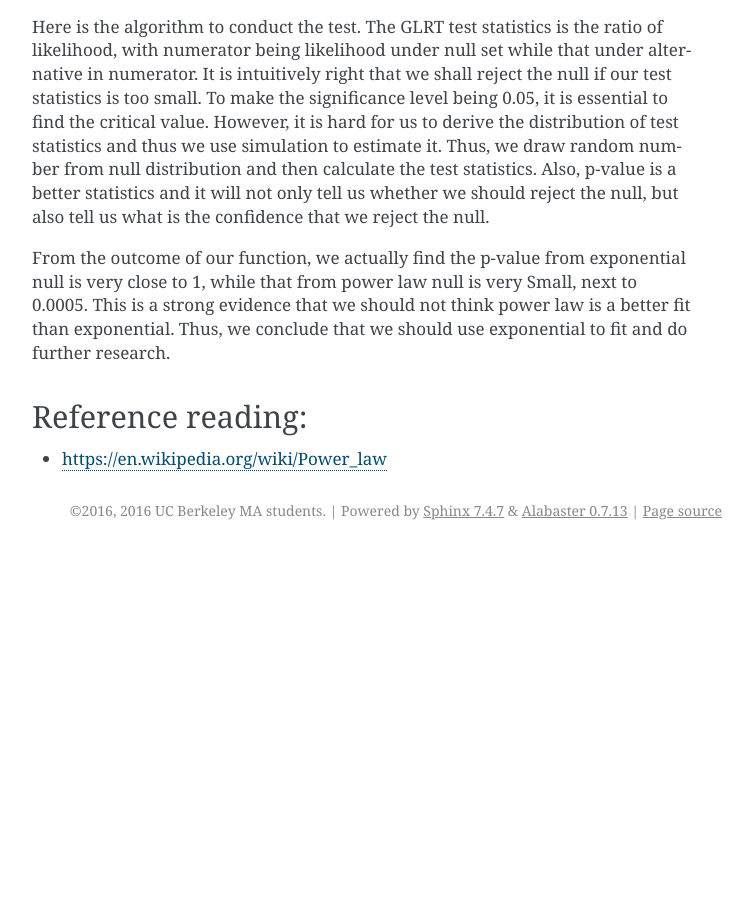
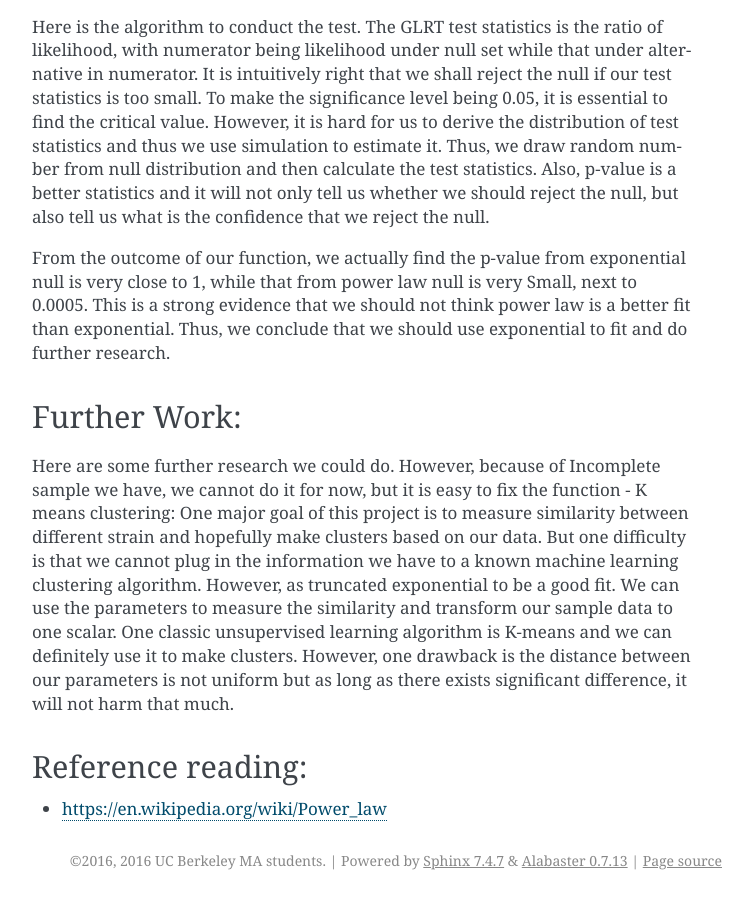
Before and after one commit to z357412526/mousestyles, a Sphinx documentation site: the page built from doc/source/report/distribution.rst, in a window 1280 px wide and 900 px high, scrolled down 5450 px. Shown: the whole window, without its empty margins (388-1141 px from the left). Built offline with Sphinx 7.4.7, drawn with Linux system fonts in a browser that asks for light colours; before the commit the page ends 6000 px from its top, so only the background shows below that.

Commit message:
Add Further Work Given Complete Data

```diff
--- a/doc/source/report/distribution.rst
+++ b/doc/source/report/distribution.rst
@@ -243,6 +243,22 @@ Small, next to 0.0005. This is a strong evidence that we should not think
 power law is a better fit than exponential. Thus, we conclude that we should
 use exponential to fit and do further research.
 
+Further Work:
+-------------
+Here are some further research we could do. However, because of
+Incomplete sample we have, we cannot do it for now, but it is easy
+to fix the function
+- K means clustering: One major goal of this project is to measure
+similarity between different strain and hopefully make clusters based
+on our data. But one difficulty is that we cannot plug in the information
+we have to a known machine learning clustering algorithm. However,
+as truncated exponential to be a good fit. We can use the parameters
+to measure the similarity and transform our sample data to one scalar.
+One classic unsupervised learning algorithm is K-means and we can
+definitely use it to make clusters. However, one drawback is the distance
+between our parameters is not uniform but as long as there exists
+significant difference, it will not harm that much.
+
 Reference reading:
 ------------------
 
```
